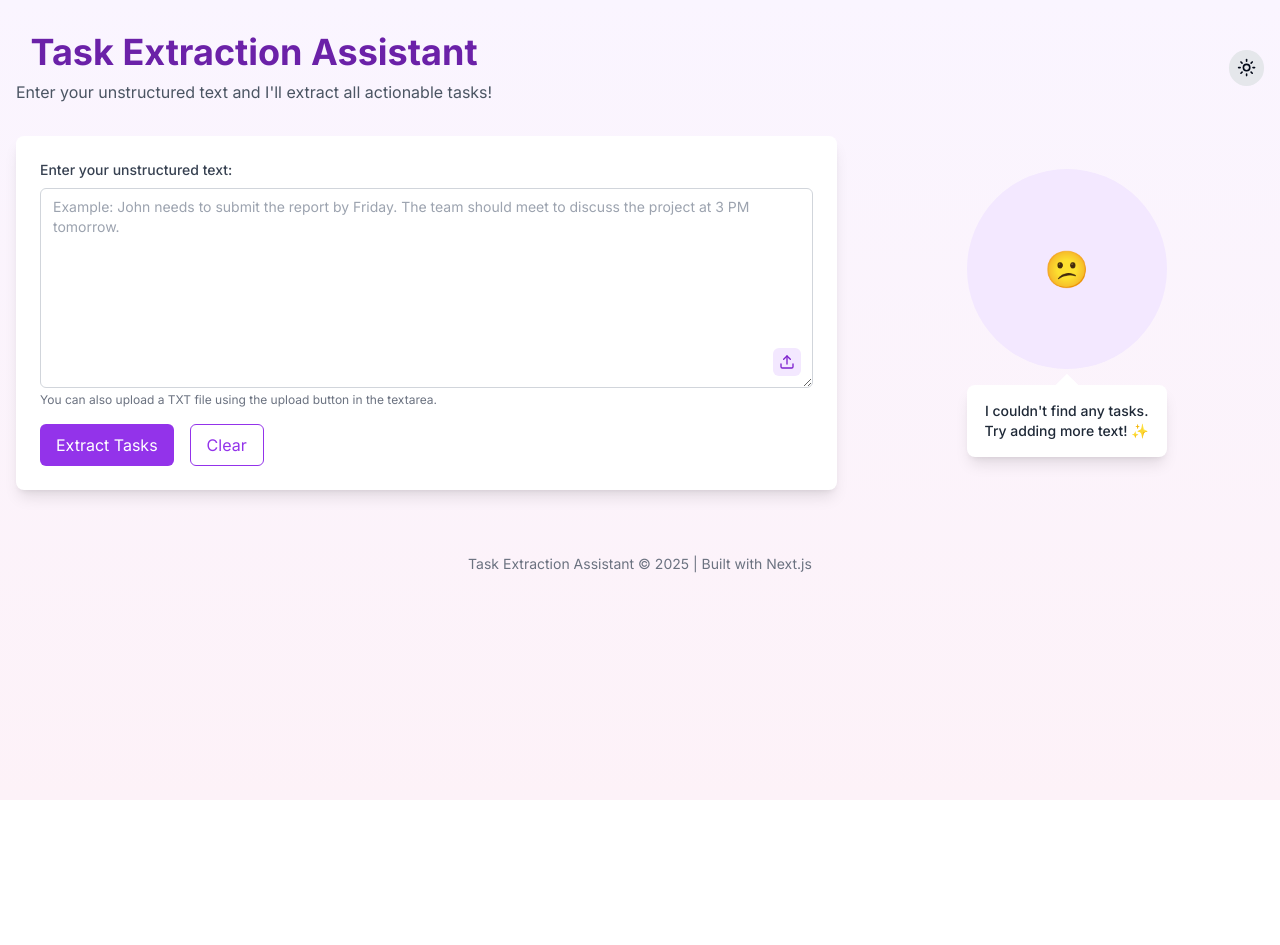
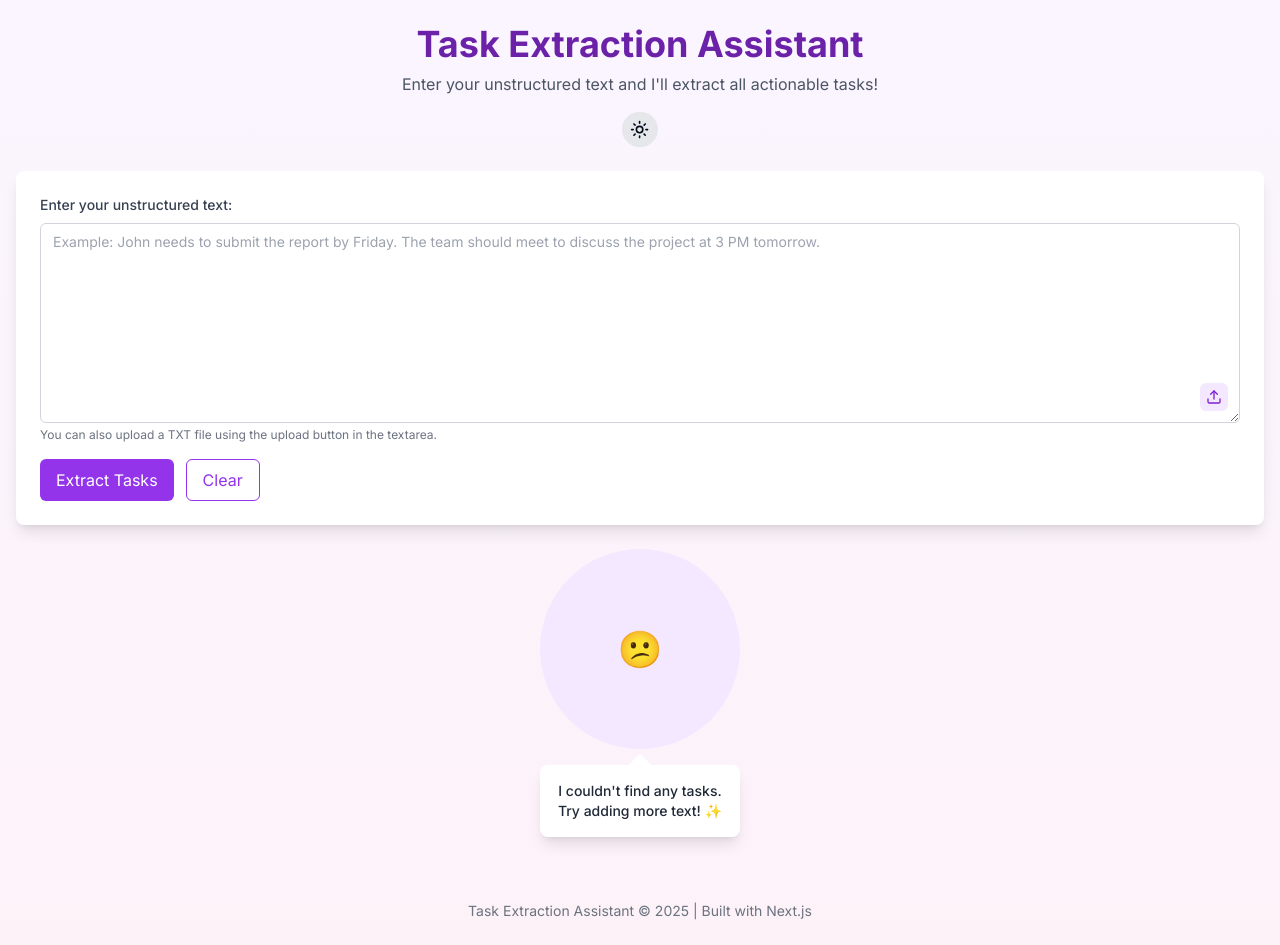
Before and after one commit to Shivam3399/Task_Extraction_Assistant, a Next.js app: page / in a window 1280 px wide. Before the commit the page ends 800 px from the top, so only its background shows below. Built offline with nearby package versions, Linux system fonts and the light colour scheme.

Commit message:
fix: resolve mobile responsiveness issues
Fix layout and viewport for better mobile display.

Co-authored-by: Shivam Singh <158229199+Shivam3399@users.noreply.github.com>

```diff
--- a/app/layout.tsx
+++ b/app/layout.tsx
@@ -9,6 +9,7 @@ const inter = Inter({ subsets: ["latin"] })
 export const metadata: Metadata = {
   title: "Task Extraction Assistant",
   description: "Extract actionable tasks from unstructured text",
+  viewport: "width=device-width, initial-scale=1, maximum-scale=1",
     generator: 'v0.dev'
 }
 
--- a/app/page.tsx
+++ b/app/page.tsx
@@ -68,37 +68,42 @@ export default function Home() {
   const categories = Object.keys(tasksByCategory)
 
   return (
-    <main className="min-h-screen bg-gradient-to-b from-purple-50 to-pink-50 dark:from-gray-900 dark:to-purple-950">
-      <div className="container mx-auto px-4 py-8">
-        <div className="flex justify-between items-center mb-8">
+    <main className="min-h-screen bg-gradient-to-b from-purple-50 to-pink-50 dark:from-gray-900 dark:to-purple-950 overflow-x-hidden">
+      <div className="container mx-auto px-4 py-6 max-w-full">
+        <div className="flex flex-col items-center mb-6">
           <motion.div
             initial={{ y: -20, opacity: 0 }}
             animate={{ y: 0, opacity: 1 }}
             transition={{ duration: 0.5 }}
-            className="text-center"
+            className="text-center mb-4"
           >
-            <h1 className="text-4xl font-bold text-purple-800 dark:text-purple-300 mb-2">Task Extraction Assistant</h1>
-            <p className="text-gray-600 dark:text-gray-300">
+            <h1 className="text-3xl sm:text-4xl font-bold text-purple-800 dark:text-purple-300 mb-2">
+              Task Extraction Assistant
+            </h1>
+            <p className="text-sm sm:text-base text-gray-600 dark:text-gray-300">
               Enter your unstructured text and I&apos;ll extract all actionable tasks!
             </p>
           </motion.div>
-          <div className="flex items-center gap-4">
+          <div className="flex items-center">
             <ThemeToggle />
           </div>
         </div>
 
-        <div className="grid grid-cols-1 lg:grid-cols-3 gap-8">
-          <div className="lg:col-span-2">
-            <div className="bg-white dark:bg-gray-800 rounded-lg shadow-lg p-6">
+        <div className="grid grid-cols-1 gap-6">
+          <div className="w-full">
+            <div className="bg-white dark:bg-gray-800 rounded-lg shadow-lg p-4 sm:p-6">
               <div className="mb-4">
-                <div className="flex justify-between items-center mb-2">
-                  <label htmlFor="text-input" className="block text-sm font-medium text-gray-700 dark:text-gray-300">
+                <div className="flex flex-col sm:flex-row sm:justify-between sm:items-center mb-2">
+                  <label
+                    htmlFor="text-input"
+                    className="block text-sm font-medium text-gray-700 dark:text-gray-300 mb-1 sm:mb-0"
+                  >
                     Enter your unstructured text:
                   </label>
                   {uploadedFileName && (
                     <div className="flex items-center text-sm text-purple-600 dark:text-purple-400">
                       <FileText className="h-3.5 w-3.5 mr-1" />
-                      <span>{uploadedFileName}</span>
+                      <span className="truncate max-w-[200px]">{uploadedFileName}</span>
                     </div>
                   )}
                 </div>
@@ -107,24 +112,24 @@ export default function Home() {
                   value={text}
                   onChange={(e) => setText(e.target.value)}
                   placeholder="Example: John needs to submit the report by Friday. The team should meet to discuss the project at 3 PM tomorrow."
-                  className="min-h-[200px]"
+                  className="min-h-[150px] sm:min-h-[200px]"
                   onFileUpload={handleFileUpload}
                 />
                 <p className="mt-1 text-xs text-gray-500 dark:text-gray-400">
                   You can also upload a TXT file using the upload button in the textarea.
                 </p>
               </div>
-              <div className="flex space-x-4">
+              <div className="flex flex-wrap gap-3">
                 <button
                   onClick={handleExtractTasks}
                   disabled={loading}
-                  className="bg-purple-600 hover:bg-purple-700 text-white px-4 py-2 rounded-md disabled:opacity-50"
+                  className="bg-purple-600 hover:bg-purple-700 text-white px-4 py-2 rounded-md disabled:opacity-50 flex-grow sm:flex-grow-0"
                 >
                   {loading ? "Extracting..." : "Extract Tasks"}
                 </button>
                 <button
                   onClick={handleClear}
-                  className="border border-purple-600 text-purple-600 hover:bg-purple-50 dark:hover:bg-purple-900 px-4 py-2 rounded-md"
+                  className="border border-purple-600 text-purple-600 hover:bg-purple-50 dark:hover:bg-purple-900 px-4 py-2 rounded-md flex-grow sm:flex-grow-0"
                 >
                   Clear
                 </button>
@@ -132,7 +137,7 @@ export default function Home() {
             </div>
           </div>
 
-          <div className="hidden lg:flex lg:justify-center lg:items-center">
+          <div className="hidden sm:flex sm:justify-center sm:items-center">
             <AnimeCharacter tasks={tasks} loading={loading} />
           </div>
         </div>
@@ -142,21 +147,22 @@ export default function Home() {
             initial={{ y: 20, opacity: 0 }}
             animate={{ y: 0, opacity: 1 }}
             transition={{ duration: 0.5, delay: 0.2 }}
-            className="mt-12"
+            className="mt-8"
           >
-            <div className="flex flex-col md:flex-row md:items-center md:justify-between gap-4 mb-6">
-              <h2 className="text-2xl font-bold text-purple-800 dark:text-purple-300">
+            <div className="flex flex-col sm:flex-row sm:items-center sm:justify-between gap-4 mb-6">
+              <h2 className="text-xl sm:text-2xl font-bold text-purple-800 dark:text-purple-300">
                 Extracted Tasks ({tasks.length})
               </h2>
 
-              <div className="flex items-center gap-3">
+              <div className="flex flex-wrap items-center gap-3">
                 <DownloadButton tasks={tasks} />
                 <ViewToggle view={viewMode} onViewChange={setViewMode} />
               </div>
             </div>
 
             <Tabs defaultValue="all" value={activeTab} onValueChange={setActiveTab}>
-              <TabsList className="mb-6">
+              <div className="overflow-x-auto pb-2">
+                <TabsList className="mb-6 flex whitespace-nowrap">
                   <TabsTrigger value="all">All Tasks</TabsTrigger>
                   {categories.map((category) => (
                     <TabsTrigger key={category} value={category}>
@@ -164,10 +170,11 @@ export default function Home() {
                     </TabsTrigger>
                   ))}
                 </TabsList>
+              </div>
 
               <TabsContent value="all">
                 {viewMode === "grid" ? (
-                  <div className="grid grid-cols-1 md:grid-cols-2 lg:grid-cols-3 gap-6">
+                  <div className="grid grid-cols-1 sm:grid-cols-2 lg:grid-cols-3 gap-4 sm:gap-6">
                     {tasks.map((task, index) => (
                       <TaskCard key={index} task={task} index={index} />
                     ))}
@@ -190,7 +197,7 @@ export default function Home() {
           </motion.div>
         )}
 
-        <div className="mt-16 text-center text-sm text-gray-500 dark:text-gray-400">
+        <div className="mt-16 text-center text-xs sm:text-sm text-gray-500 dark:text-gray-400">
           <p>Task Extraction Assistant © 2025 | Built with Next.js</p>
         </div>
       </div>
--- a/components/ui/tabs.tsx
+++ b/components/ui/tabs.tsx
@@ -46,7 +46,8 @@ interface TabsListProps {
 export function TabsList({ children, className = "" }: TabsListProps) {
   return (
     <div
-      className={`inline-flex h-10 items-center justify-center rounded-md bg-gray-100 dark:bg-gray-800 p-1 ${className}`}
+      className={`inline-flex h-10 items-center justify-start rounded-md bg-gray-100 dark:bg-gray-800 p-1 overflow-x-auto ${className}`}
+      style={{ WebkitOverflowScrolling: "touch" }}
     >
       {children}
     </div>
--- a/components/view-toggle.tsx
+++ b/components/view-toggle.tsx
@@ -10,17 +10,19 @@ export function ViewToggle({ view, onViewChange }: ViewToggleProps) {
   return (
     <div className="flex items-center border rounded-md overflow-hidden">
       <button
-        className={`px-3 py-1.5 ${view === "grid" ? "bg-purple-100 text-purple-700 dark:bg-purple-900 dark:text-purple-300" : "bg-transparent"}`}
+        className={`px-2 sm:px-3 py-1.5 ${view === "grid" ? "bg-purple-100 text-purple-700 dark:bg-purple-900 dark:text-purple-300" : "bg-transparent"}`}
         onClick={() => onViewChange("grid")}
         title="Grid View"
+        aria-label="Grid View"
       >
         <LayoutGrid className="h-4 w-4" />
       </button>
 
       <button
-        className={`px-3 py-1.5 ${view === "list" ? "bg-purple-100 text-purple-700 dark:bg-purple-900 dark:text-purple-300" : "bg-transparent"}`}
+        className={`px-2 sm:px-3 py-1.5 ${view === "list" ? "bg-purple-100 text-purple-700 dark:bg-purple-900 dark:text-purple-300" : "bg-transparent"}`}
         onClick={() => onViewChange("list")}
         title="List View"
+        aria-label="List View"
       >
         <List className="h-4 w-4" />
       </button>
--- /dev/null
+++ b/styles/globals.css
@@ -0,0 +1,94 @@
+@tailwind base;
+@tailwind components;
+@tailwind utilities;
+
+body {
+  font-family: Arial, Helvetica, sans-serif;
+}
+
+@layer utilities {
+  .text-balance {
+    text-wrap: balance;
+  }
+}
+
+@layer base {
+  :root {
+    --background: 0 0% 100%;
+    --foreground: 0 0% 3.9%;
+    --card: 0 0% 100%;
+    --card-foreground: 0 0% 3.9%;
+    --popover: 0 0% 100%;
+    --popover-foreground: 0 0% 3.9%;
+    --primary: 0 0% 9%;
+    --primary-foreground: 0 0% 98%;
+    --secondary: 0 0% 96.1%;
+    --secondary-foreground: 0 0% 9%;
+    --muted: 0 0% 96.1%;
+    --muted-foreground: 0 0% 45.1%;
+    --accent: 0 0% 96.1%;
+    --accent-foreground: 0 0% 9%;
+    --destructive: 0 84.2% 60.2%;
+    --destructive-foreground: 0 0% 98%;
+    --border: 0 0% 89.8%;
+    --input: 0 0% 89.8%;
+    --ring: 0 0% 3.9%;
+    --chart-1: 12 76% 61%;
+    --chart-2: 173 58% 39%;
+    --chart-3: 197 37% 24%;
+    --chart-4: 43 74% 66%;
+    --chart-5: 27 87% 67%;
+    --radius: 0.5rem;
+    --sidebar-background: 0 0% 98%;
+    --sidebar-foreground: 240 5.3% 26.1%;
+    --sidebar-primary: 240 5.9% 10%;
+    --sidebar-primary-foreground: 0 0% 98%;
+    --sidebar-accent: 240 4.8% 95.9%;
+    --sidebar-accent-foreground: 240 5.9% 10%;
+    --sidebar-border: 220 13% 91%;
+    --sidebar-ring: 217.2 91.2% 59.8%;
+  }
+  .dark {
+    --background: 0 0% 3.9%;
+    --foreground: 0 0% 98%;
+    --card: 0 0% 3.9%;
+    --card-foreground: 0 0% 98%;
+    --popover: 0 0% 3.9%;
+    --popover-foreground: 0 0% 98%;
+    --primary: 0 0% 98%;
+    --primary-foreground: 0 0% 9%;
+    --secondary: 0 0% 14.9%;
+    --secondary-foreground: 0 0% 98%;
+    --muted: 0 0% 14.9%;
+    --muted-foreground: 0 0% 63.9%;
+    --accent: 0 0% 14.9%;
+    --accent-foreground: 0 0% 98%;
+    --destructive: 0 62.8% 30.6%;
+    --destructive-foreground: 0 0% 98%;
+    --border: 0 0% 14.9%;
+    --input: 0 0% 14.9%;
+    --ring: 0 0% 83.1%;
+    --chart-1: 220 70% 50%;
+    --chart-2: 160 60% 45%;
+    --chart-3: 30 80% 55%;
+    --chart-4: 280 65% 60%;
+    --chart-5: 340 75% 55%;
+    --sidebar-background: 240 5.9% 10%;
+    --sidebar-foreground: 240 4.8% 95.9%;
+    --sidebar-primary: 224.3 76.3% 48%;
+    --sidebar-primary-foreground: 0 0% 100%;
+    --sidebar-accent: 240 3.7% 15.9%;
+    --sidebar-accent-foreground: 240 4.8% 95.9%;
+    --sidebar-border: 240 3.7% 15.9%;
+    --sidebar-ring: 217.2 91.2% 59.8%;
+  }
+}
+
+@layer base {
+  * {
+    @apply border-border;
+  }
+  body {
+    @apply bg-background text-foreground;
+  }
+}
```
Also changed, not shown: components/download-button.tsx (+8 -4 lines), components/task-card.tsx (+10 -10 lines), components/task-list.tsx (+11 -11 lines), install-dependencies.js (added, +38 -0 lines), components.json (added), 2 other files (tests, documents, lock files or other folders). Lines whose indentation alone changed are shown as unchanged.
